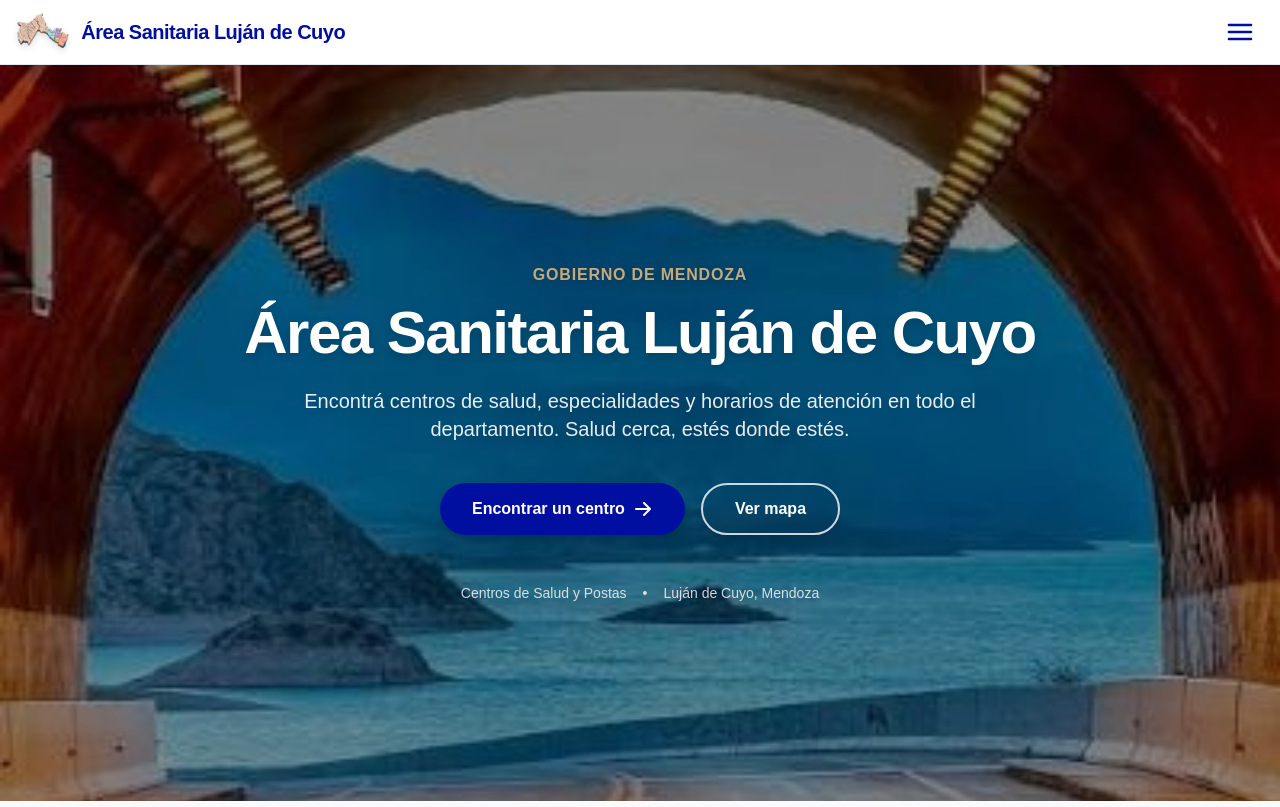
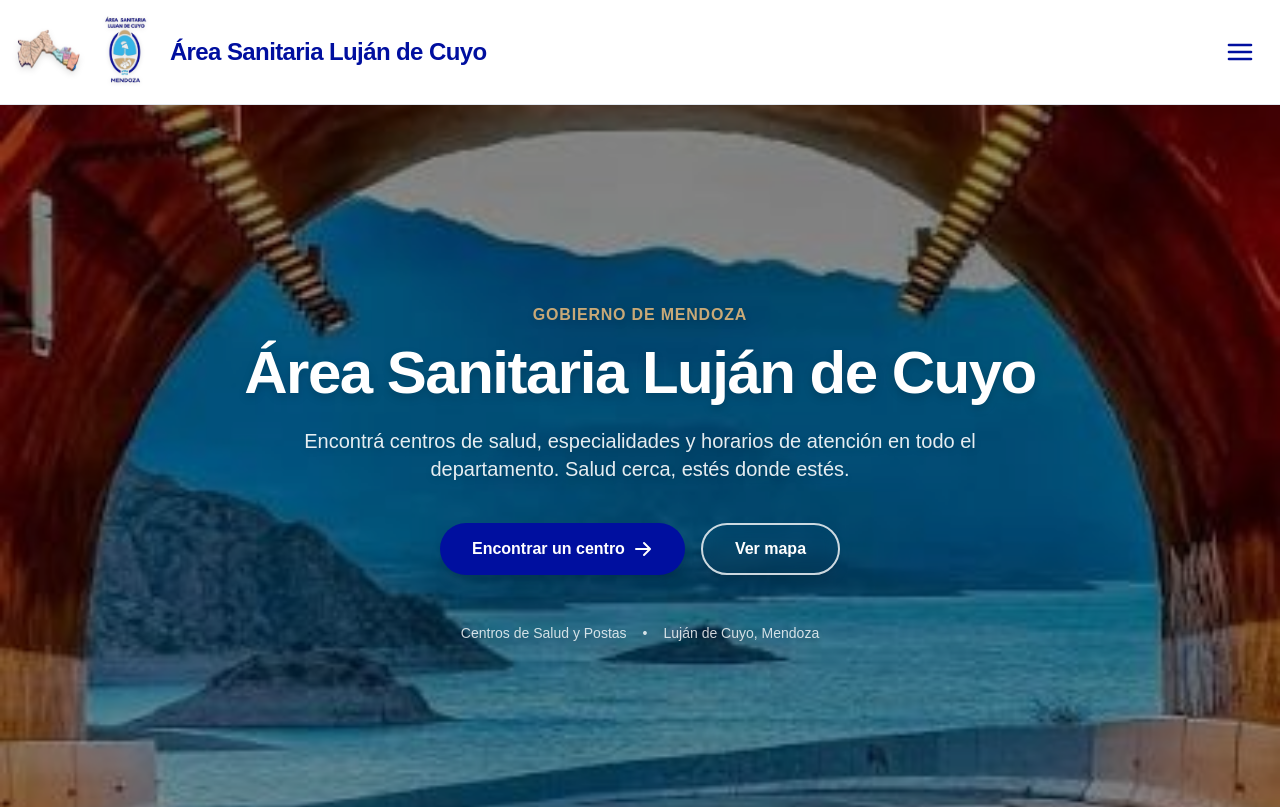
Before and after one commit to areasanitariaLDC/area-sanitaria-lujan, a Next.js app: page / in a window 1280 px wide. Shown: the top 807 px of the page. Built offline with nearby package versions, Linux system fonts and the light colour scheme; a web font is replaced by a local one.

Commit message:
feat: Widen header and add Mendoza logo

```diff
--- a/src/components/layout/Header.tsx
+++ b/src/components/layout/Header.tsx
@@ -20,11 +20,12 @@
 
   return (
     <header className="sticky top-0 z-50 w-full border-b border-slate-200 bg-white/95 backdrop-blur supports-[backdrop-filter]:bg-white/60">
-      <div className="container mx-auto px-4 h-16 flex items-center justify-between">
-        <div className="flex items-center gap-3">
-          <Link href="/" className="flex items-center gap-3">
-            <img src="/mapa-lujan.png" alt="Mapa Luján de Cuyo" className="h-10 w-auto object-contain drop-shadow-md" />
-            <span className="font-bold text-xl tracking-tight text-mendoza-blue-dark hidden sm:block">
+      <div className="container mx-auto px-4 py-3 min-h-[5rem] flex items-center justify-between">
+        <div className="flex items-center gap-4">
+          <Link href="/" className="flex items-center gap-4">
+            <img src="/mapa-lujan.png" alt="Mapa Luján de Cuyo" className="h-12 w-auto object-contain drop-shadow-md hidden md:block" />
+            <img src="/logo-mendoza-asldc.png" alt="Logo Gobierno de Mendoza" className="h-20 w-auto object-contain drop-shadow-sm" />
+            <span className="font-bold text-xl lg:text-2xl tracking-tight text-mendoza-blue-dark hidden sm:block">
               Área Sanitaria Luján de Cuyo
             </span>
           </Link>
```
Also changed, not shown: public/logo-mendoza-asldc.png (added).
